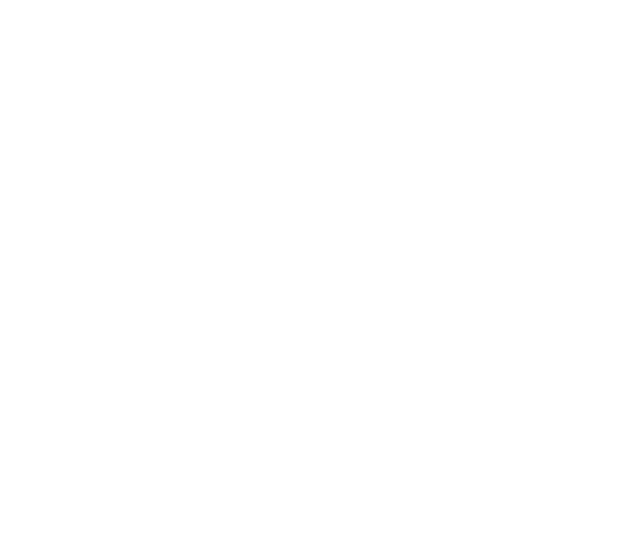
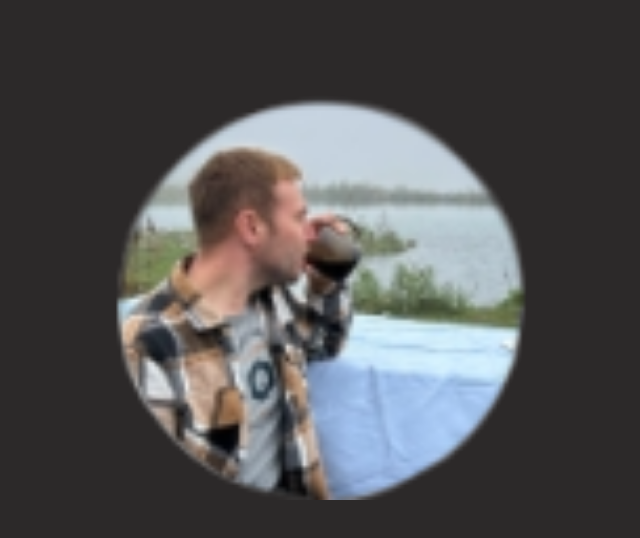
Before and after one commit to Koslour/rsschool-cv, a plain HTML site: page index.html in a window 1280 px wide. Shown: the whole page, without its empty margins (213-853 px from the left). Drawn offline with Linux system fonts and the light colour scheme.

Commit message:
feat: add css  file and add myPhoto

```diff
--- a/index.html
+++ b/index.html
@@ -1,11 +1,19 @@
 <!DOCTYPE html>
 <html lang="en">
+
 <head>
     <meta charset="UTF-8">
     <meta name="viewport" content="width=device-width, initial-scale=1.0">
     <title>Document</title>
+    <link rel='stylesheet' href="styles.css">
 </head>
+
 <body>
+    <main>
+        <div class="container">
+            <img src="./assets/myPhoto.png" alt="photo">
+        </div>
+    </main>
+</body>
 
-</body>
 </html>
--- /dev/null
+++ b/styles.css
@@ -0,0 +1,13 @@
+* {
+    margin: 0;
+    background: #2c2929;
+}
+.container{
+    display: flex;
+    width: 720px;
+    height: 500px;
+    margin:auto;
+}
+img{
+    width: auto;
+}
```
